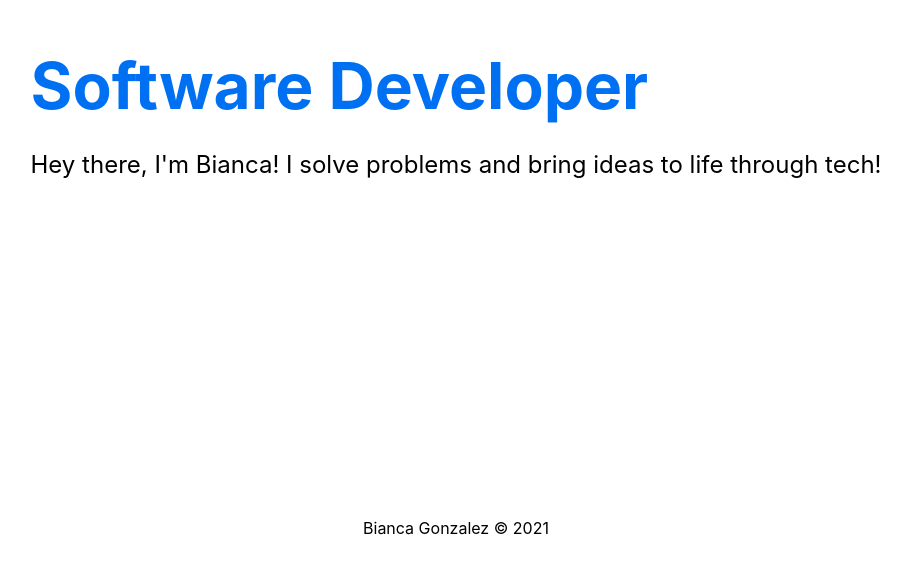
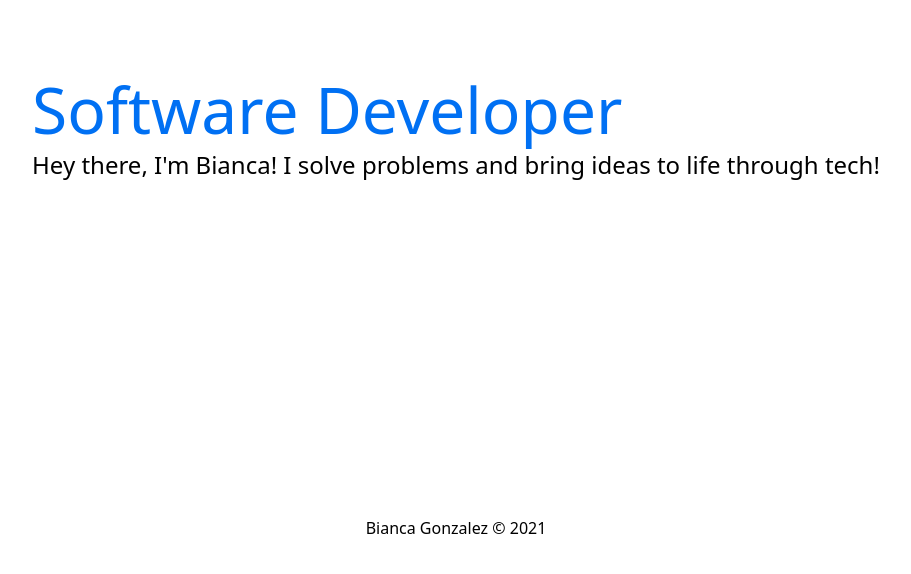
Before and after one commit to bfgonzalez/portfolio-next, a Next.js app: page / in a window 1280 px wide. Shown: the part 222-796 px from the top of the page, without its empty margins (184-1095 px from the left). Built offline with nearby package versions, Linux system fonts and the light colour scheme.

Commit message:
Installs tailwind css

```diff
--- a/package.json
+++ b/package.json
@@ -9,9 +9,12 @@
     "lint": "next lint"
   },
   "dependencies": {
+    "autoprefixer": "^10.3.3",
     "next": "11.0.1",
+    "postcss": "^8.3.6",
     "react": "17.0.2",
-    "react-dom": "17.0.2"
+    "react-dom": "17.0.2",
+    "tailwindcss": "^2.2.8"
   },
   "devDependencies": {
     "@types/react": "17.0.16",
--- /dev/null
+++ b/postcss.config.js
@@ -0,0 +1,6 @@
+module.exports = {
+  plugins: {
+    tailwindcss: {},
+    autoprefixer: {},
+  },
+}
--- a/styles/globals.css
+++ b/styles/globals.css
@@ -14,3 +14,7 @@
 * {
   box-sizing: border-box;
 }
+
+@tailwind base;
+@tailwind components;
+@tailwind utilities;
--- /dev/null
+++ b/tailwind.config.js
@@ -0,0 +1,11 @@
+module.exports = {
+  purge: ["./pages/**/*.{js,ts,jsx,tsx}", "./components/**/*.{js,ts,jsx,tsx}"],
+  darkMode: false, // or 'media' or 'class'
+  theme: {
+    extend: {},
+  },
+  variants: {
+    extend: {},
+  },
+  plugins: [],
+}
```
Also changed, not shown: 1 other file (tests, documents, lock files or other folders).
